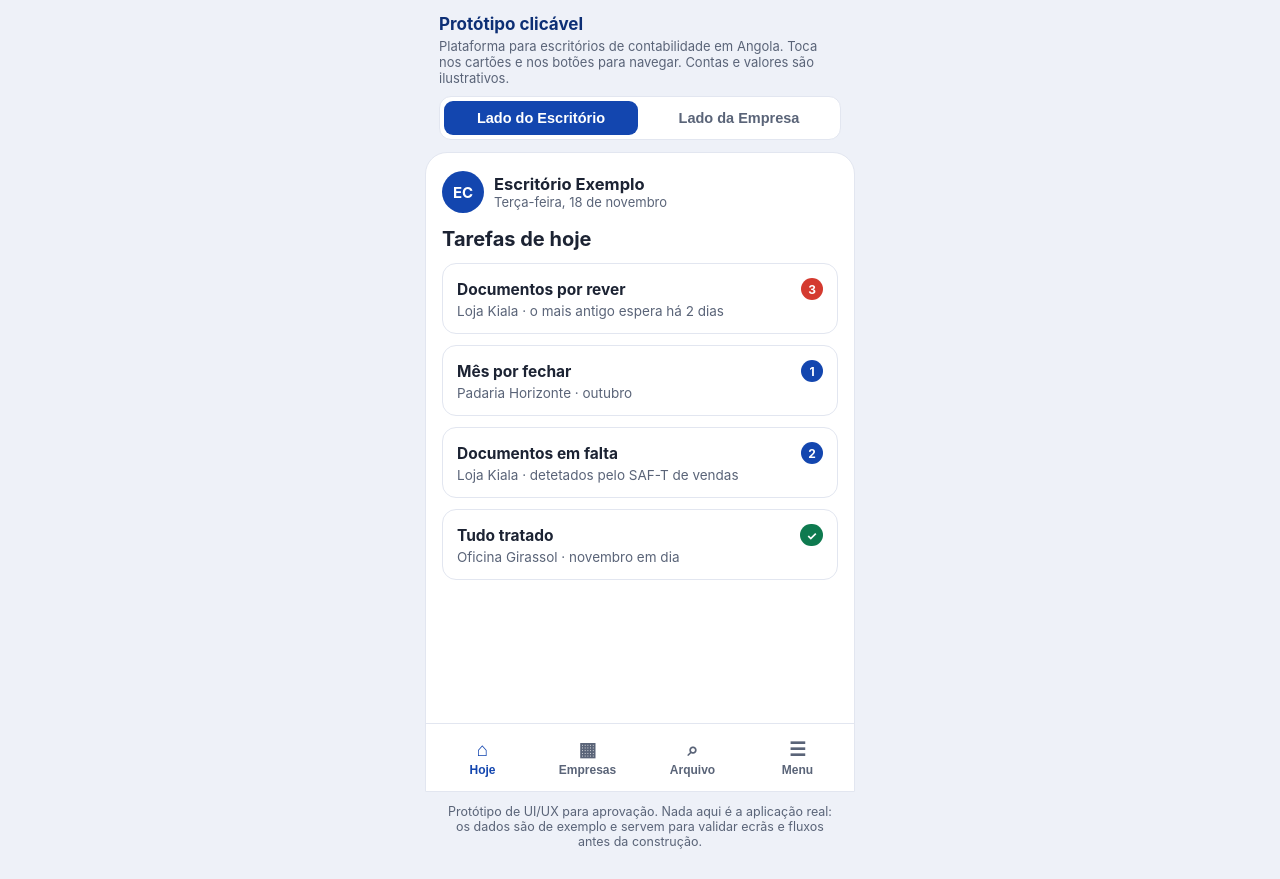
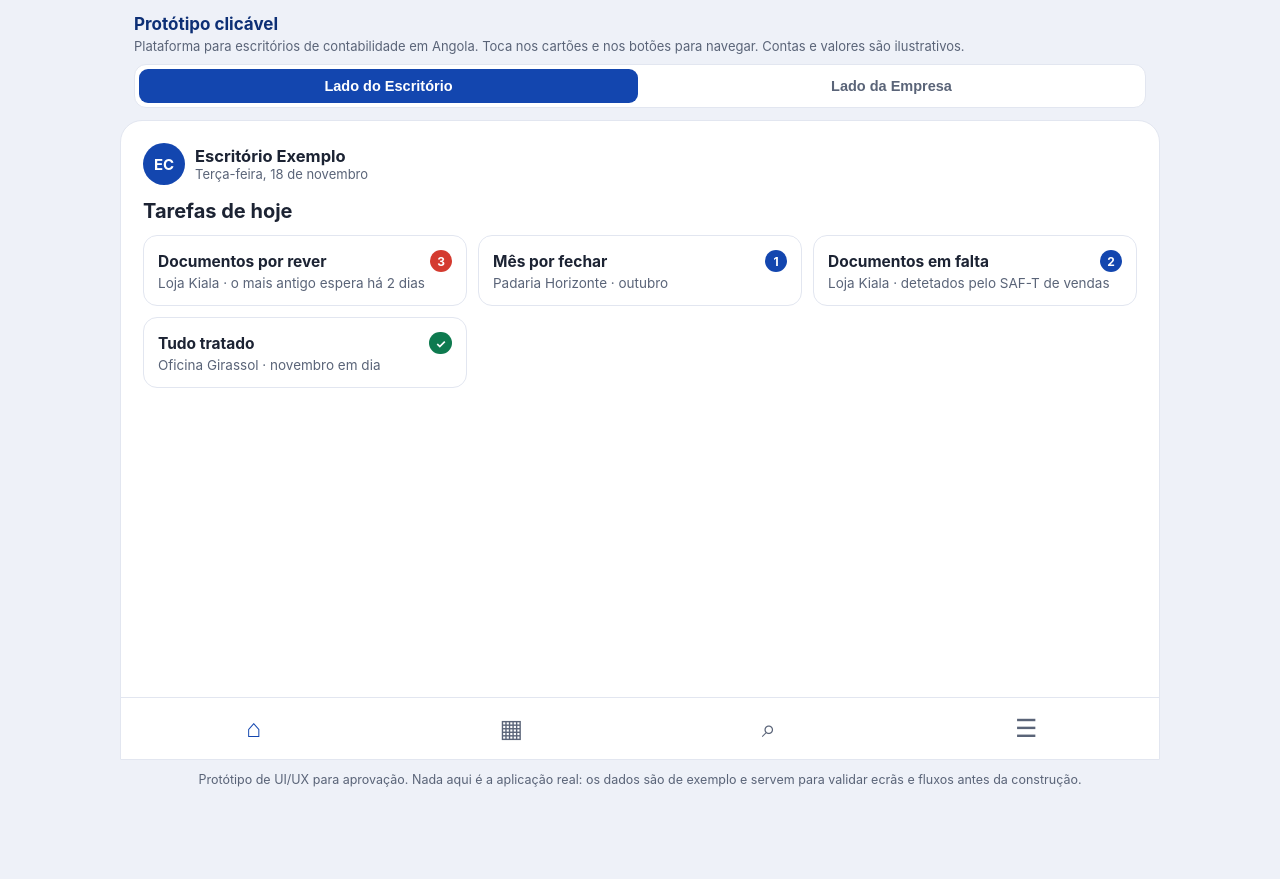
Before and after one commit to eliseumanuel00/plano-clone-kangaroo-angola, a plain HTML site: page prototipo.html in a window 1280 px wide. After the commit the page ends 817 px from the top, so only its background shows below. Drawn offline with Linux system fonts and the light colour scheme.

Commit message:
Protótipo: barras só com ícones e layout responsivo

```diff
--- a/prototipo.html
+++ b/prototipo.html
@@ -52,10 +52,23 @@
   .conta:active{background:var(--fundo);}
   .estado{font-size:12.5px;font-weight:700;padding:3px 9px;border-radius:12px;}
   .e-rec{background:#E6ECFA;color:var(--azul);} .e-tra{background:#FDF6E0;color:var(--ambar);} .e-ok{background:#E3F2EA;color:var(--verde);}
-  .nav{position:sticky;bottom:0;background:#fff;border-top:1px solid var(--linha);display:flex;padding:8px 4px calc(8px + env(safe-area-inset-bottom));}
-  .nav button{flex:1;background:none;border:0;font-size:12px;color:var(--suave);cursor:pointer;padding:6px 2px;font-weight:600;}
+  .nav{position:sticky;bottom:0;background:#fff;border-top:1px solid var(--linha);display:flex;padding:10px 4px calc(10px + env(safe-area-inset-bottom));}
+  .nav button{flex:1;background:none;border:0;color:var(--suave);cursor:pointer;padding:8px 2px;}
   .nav button.on{color:var(--azul);}
-  .nav .ico{display:block;font-size:19px;margin-bottom:2px;}
+  .nav .ico{display:block;font-size:25px;line-height:1;}
+  .grade{display:grid;gap:11px;}
+  .grade .cartao{margin-bottom:0;}
+  @media (min-width:700px){
+    .barra,.tel{max-width:760px;}
+    body .nota{max-width:760px;}
+    .grade{grid-template-columns:1fr 1fr;}
+    .ecra{padding:22px 22px 90px;}
+  }
+  @media (min-width:1100px){
+    .barra,.tel{max-width:1040px;}
+    body .nota{max-width:1040px;}
+    .grade{grid-template-columns:repeat(3,1fr);}
+  }
   .voltar{background:none;border:0;color:var(--azul);font-size:15px;font-weight:700;cursor:pointer;padding:0 0 10px;}
   .nota{max-width:430px;margin:0 auto;padding:12px 16px 30px;font-size:12.5px;color:var(--suave);text-align:center;}
   .grande{font-size:40px;text-align:center;margin:8px 0;}
@@ -77,18 +90,22 @@
   <div class="ecra on" id="e-hoje">
     <div class="topo-ecra"><div class="avatar">EC</div><div><div class="nome">Escritório Exemplo</div><div class="sub">Terça-feira, 18 de novembro</div></div></div>
     <h2 class="tit">Tarefas de hoje</h2>
+    <div class="grade">
     <div class="cartao" onclick="vai('e-rever')"><div class="linha1"><span class="t">Documentos por rever</span><span class="badge">3</span></div><div class="d">Loja Kiala · o mais antigo espera há 2 dias</div></div>
     <div class="cartao" onclick="vai('e-perfil')"><div class="linha1"><span class="t">Mês por fechar</span><span class="badge azul">1</span></div><div class="d">Padaria Horizonte · outubro</div></div>
     <div class="cartao" onclick="vai('e-perfil')"><div class="linha1"><span class="t">Documentos em falta</span><span class="badge azul">2</span></div><div class="d">Loja Kiala · detetados pelo SAF-T de vendas</div></div>
     <div class="cartao"><div class="linha1"><span class="t">Tudo tratado</span><span class="badge verde">✓</span></div><div class="d">Oficina Girassol · novembro em dia</div></div>
+    </div>
   </div>
   <!-- ESCRITÓRIO: EMPRESAS -->
   <div class="ecra" id="e-empresas">
     <h2 class="tit">Empresas</h2>
+    <div class="grade">
     <div class="cartao" onclick="vai('e-perfil')"><div class="linha1"><span class="t">Loja Kiala</span><span class="badge">3</span></div><div class="d">Comércio Geral · NIF 5005554443 · regime geral</div></div>
     <div class="cartao" onclick="vai('e-perfil')"><div class="linha1"><span class="t">Padaria Horizonte, Lda</span><span class="badge azul">1</span></div><div class="d">NIF 5001234567 · mês de outubro por fechar</div></div>
     <div class="cartao"><div class="linha1"><span class="t">Oficina Girassol, Lda</span><span class="badge verde">✓</span></div><div class="d">NIF 5007654321 · em dia</div></div>
-    <button class="btn sec">+ Registar nova empresa</button>
+    </div>
+    <button class="btn sec" style="margin-top:11px">+ Registar nova empresa</button>
   </div>
   <!-- ESCRITÓRIO: PERFIL -->
   <div class="ecra" id="e-perfil">
@@ -100,9 +117,11 @@
       <div class="passo"><div class="bola">3</div>Rever</div>
       <div class="passo"><div class="bola">4</div>Fechar</div>
     </div>
+    <div class="grade">
     <div class="cartao" onclick="vai('e-rever')"><div class="linha1"><span class="t">A seguir: rever 3 documentos</span><span class="badge">3</span></div><div class="d">A IA já classificou. Só falta a tua validação.</div></div>
     <div class="cartao"><div class="t">Documentos em falta: 2</div><div class="d">O SAF-T de vendas mostra 2 faturas que a empresa ainda não enviou. Pedido automático pronto a enviar.</div></div>
     <div class="cartao" onclick="vai('e-arquivo')"><div class="t">Arquivo da empresa</div><div class="d">Pesquisar por valor, data, NIF ou conteúdo</div></div>
+    </div>
   </div>
   <!-- ESCRITÓRIO: REVER DOCUMENTO -->
   <div class="ecra" id="e-rever">
@@ -137,15 +156,17 @@
     <button class="voltar" onclick="vai('e-perfil')">‹ Loja Kiala</button>
     <h2 class="tit">Arquivo</h2>
     <input class="pesquisa" placeholder="Valor, data, NIF, fornecedor, produto...">
+    <div class="grade">
     <div class="cartao" onclick="vai('e-rever')"><div class="linha1"><span class="t">Papelaria Central, Lda</span><span>96.900 Kz</span></div><div class="d">FT 2026/0201 · 03/11/2026 · linha encontrada: «Papel A4»</div></div>
     <div class="cartao"><div class="linha1"><span class="t">Grossista Alimentar Kwanza</span><span>1.254.000 Kz</span></div><div class="d">FT 2026/0450 · 13/11/2026 · mercadoria</div></div>
     <div class="cartao"><div class="linha1"><span class="t">Imobiliária Vista Alegre</span><span>205.200 Kz</span></div><div class="d">FR 2026/0105 · 05/11/2026 · renda</div></div>
+    </div>
   </div>
   <div class="nav">
-    <button class="on" data-nav onclick="vai('e-hoje')"><span class="ico">⌂</span>Hoje</button>
-    <button data-nav onclick="vai('e-empresas')"><span class="ico">▦</span>Empresas</button>
-    <button data-nav onclick="vai('e-arquivo')"><span class="ico">⌕</span>Arquivo</button>
-    <button data-nav onclick="vai('e-hoje')"><span class="ico">☰</span>Menu</button>
+    <button class="on" data-nav onclick="vai('e-hoje')" title="Hoje" aria-label="Hoje"><span class="ico">⌂</span></button>
+    <button data-nav onclick="vai('e-empresas')" title="Empresas" aria-label="Empresas"><span class="ico">▦</span></button>
+    <button data-nav onclick="vai('e-arquivo')" title="Arquivo" aria-label="Arquivo"><span class="ico">⌕</span></button>
+    <button data-nav onclick="vai('e-hoje')" title="Menu" aria-label="Menu"><span class="ico">☰</span></button>
   </div>
 </div>
 
@@ -168,9 +189,11 @@
   <!-- EMPRESA: DOCUMENTOS -->
   <div class="ecra" id="c-docs">
     <h2 class="tit">Os meus documentos</h2>
+    <div class="grade">
     <div class="cartao"><div class="linha1"><span class="t">Fatura da Papelaria Central</span><span class="estado e-tra">A ser tratado</span></div><div class="d">Enviada hoje</div></div>
     <div class="cartao"><div class="linha1"><span class="t">Recibo da renda</span><span class="estado e-ok">Tratado</span></div><div class="d">Enviado a 05/11</div></div>
     <div class="cartao"><div class="linha1"><span class="t">Fatura do combustível</span><span class="estado e-rec">Recebido</span></div><div class="d">Enviada a 14/11</div></div>
+    </div>
   </div>
   <!-- EMPRESA: O MEU MÊS -->
   <div class="ecra" id="c-mes">
@@ -184,10 +207,10 @@
     <button class="btn pri" onclick="vai('c-enviar')">Enviar agora</button>
   </div>
   <div class="nav">
-    <button class="on" data-nav onclick="vai('c-inicio')"><span class="ico">⌂</span>Início</button>
-    <button data-nav onclick="vai('c-enviar')"><span class="ico">＋</span>Enviar</button>
-    <button data-nav onclick="vai('c-docs')"><span class="ico">▦</span>Documentos</button>
-    <button data-nav onclick="vai('c-mes')"><span class="ico">◔</span>O meu mês</button>
+    <button class="on" data-nav onclick="vai('c-inicio')" title="Início" aria-label="Início"><span class="ico">⌂</span></button>
+    <button data-nav onclick="vai('c-enviar')" title="Enviar" aria-label="Enviar"><span class="ico">＋</span></button>
+    <button data-nav onclick="vai('c-docs')" title="Documentos" aria-label="Documentos"><span class="ico">▦</span></button>
+    <button data-nav onclick="vai('c-mes')" title="O meu mês" aria-label="O meu mês"><span class="ico">◔</span></button>
   </div>
 </div>
 <div class="nota">Protótipo de UI/UX para aprovação. Nada aqui é a aplicação real: os dados são de exemplo e servem para validar ecrãs e fluxos antes da construção.</div>
```
